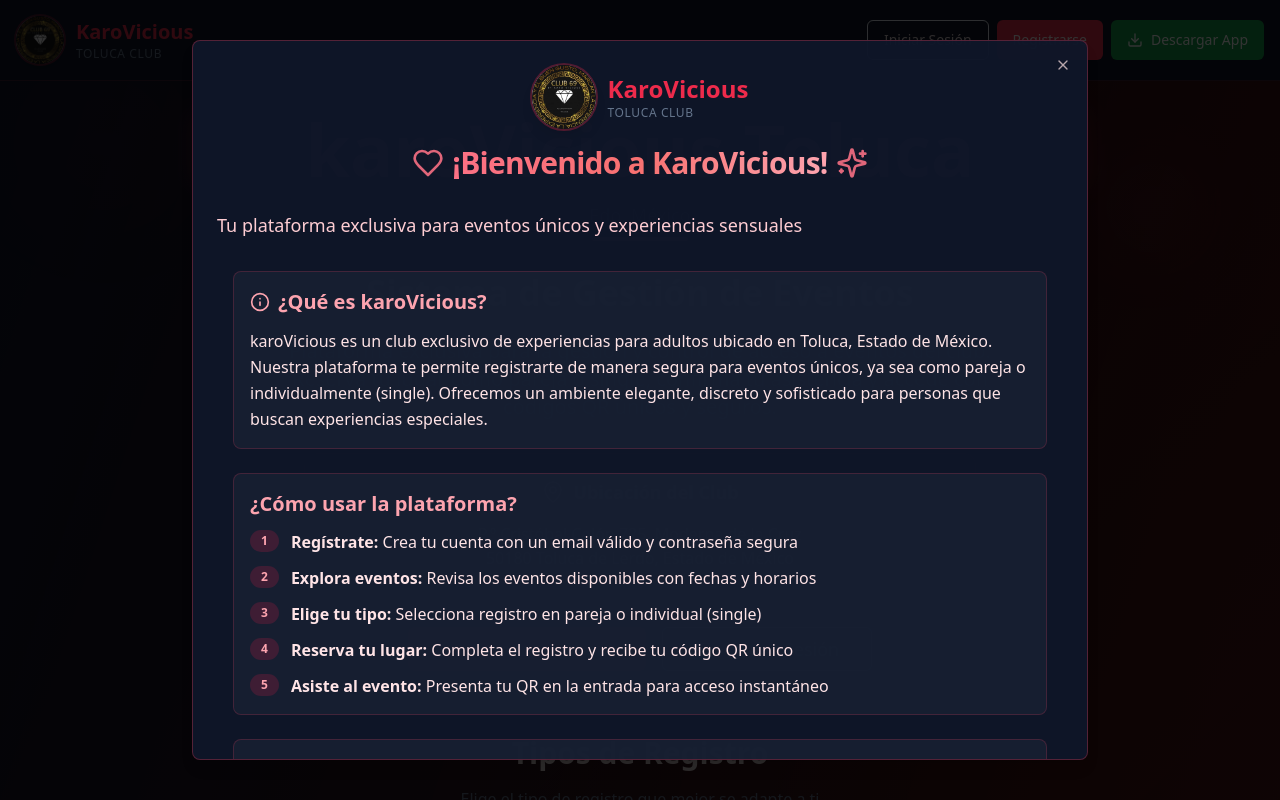
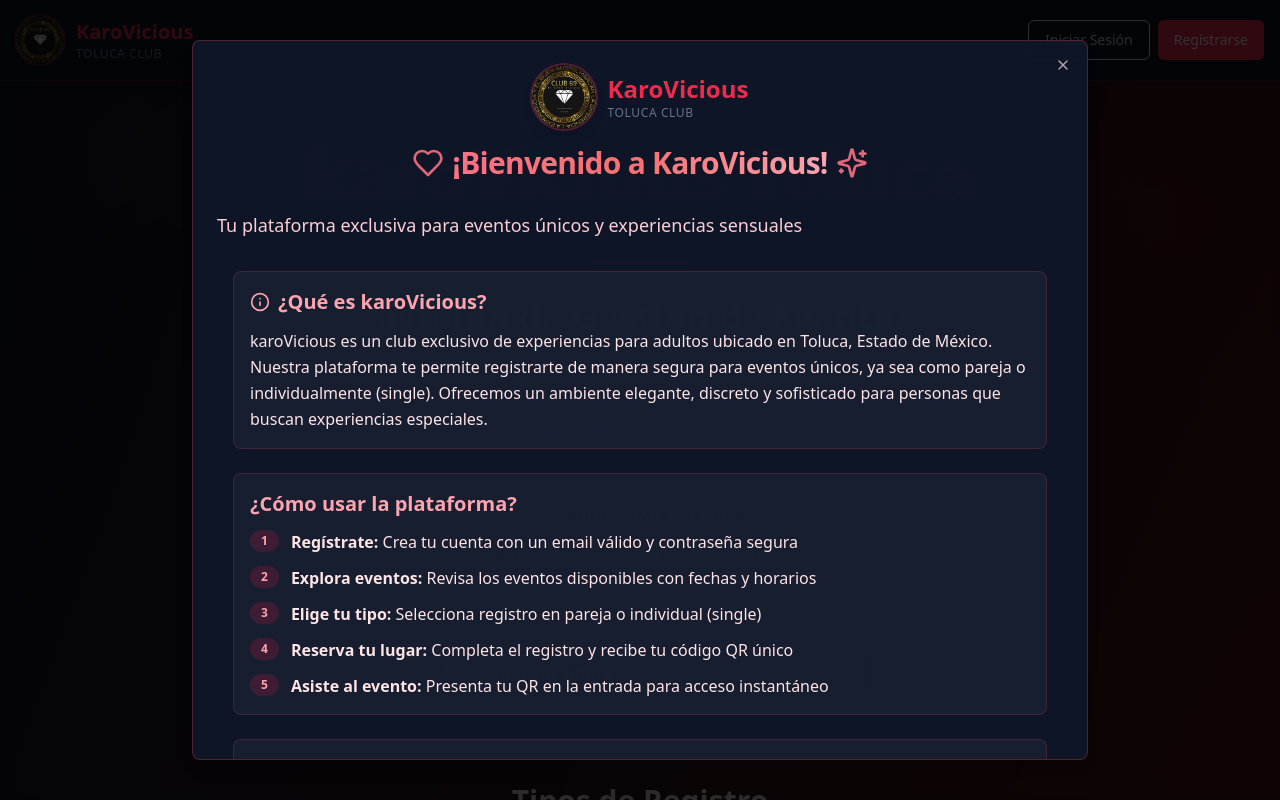
Before and after one commit to karovicious/https-github.com-karovicious, a React (Vite) app: page / in a window 1280 px wide. Shown: the top 800 px of the page. Built offline with nearby package versions, Linux system fonts and the light colour scheme.

Commit message:
feat: improve text visibility and remove APK download button

```diff
--- a/src/pages/Index.tsx
+++ b/src/pages/Index.tsx
@@ -262,27 +262,22 @@
                 <Button variant="outline" onClick={() => navigate("/login")} className="hover:scale-105 transition-transform text-sm px-3 sm:px-4">
                   Iniciar Sesión
                 </Button>
-                <Button onClick={() => navigate("/login")} className="hover:scale-105 transition-transform text-sm px-3 sm:px-4">
+                <Button
+                  onClick={() => navigate("/login")}
+                  className="hover:scale-105 transition-transform text-sm px-3 sm:px-4 bg-primary text-primary-foreground hover:bg-primary/90"
+                >
                   Registrarse
                 </Button>
-                <a
-                  href="https://github.com/karovicious/karovicious/releases/download/untagged-be3aa0c534287476797c/app-release.apk"
-                  download
-                  className="ml-2 inline-flex items-center justify-center rounded-md bg-green-600 px-3 sm:px-4 py-2 text-sm font-medium text-white shadow-sm hover:bg-green-700 hover:scale-105 transition-transform"
-                >
-                  <Download className="h-4 w-4 mr-2" />
-                  <span className="hidden sm:inline">Descargar App</span>
-                </a>
               </div>
             )}
           </div>
         </div>
       </header>
 
-      <main className="container mx-auto px-2 sm:px-4 py-4 sm:py-8">
+      <main className="container mx-auto px-2 sm:px-4 py-4 sm:py-8 bg-background/95 backdrop-blur-sm">
         {/* Hero Section */}
         <section className="text-center mb-8 sm:mb-16 relative z-10">
-          <div className="max-w-4xl mx-auto animate-fade-in">
+          <div className="max-w-4xl mx-auto animate-fade-in bg-background/80 p-6 rounded-lg shadow-lg">
             <div className="mb-6 sm:mb-8">
               <h2 className="text-3xl sm:text-5xl md:text-7xl font-bold mb-4 bg-gradient-to-r from-rose-400 via-red-400 to-rose-300 bg-clip-text text-transparent animate-pulse-glow">
                 karoVicious Toluca
```
